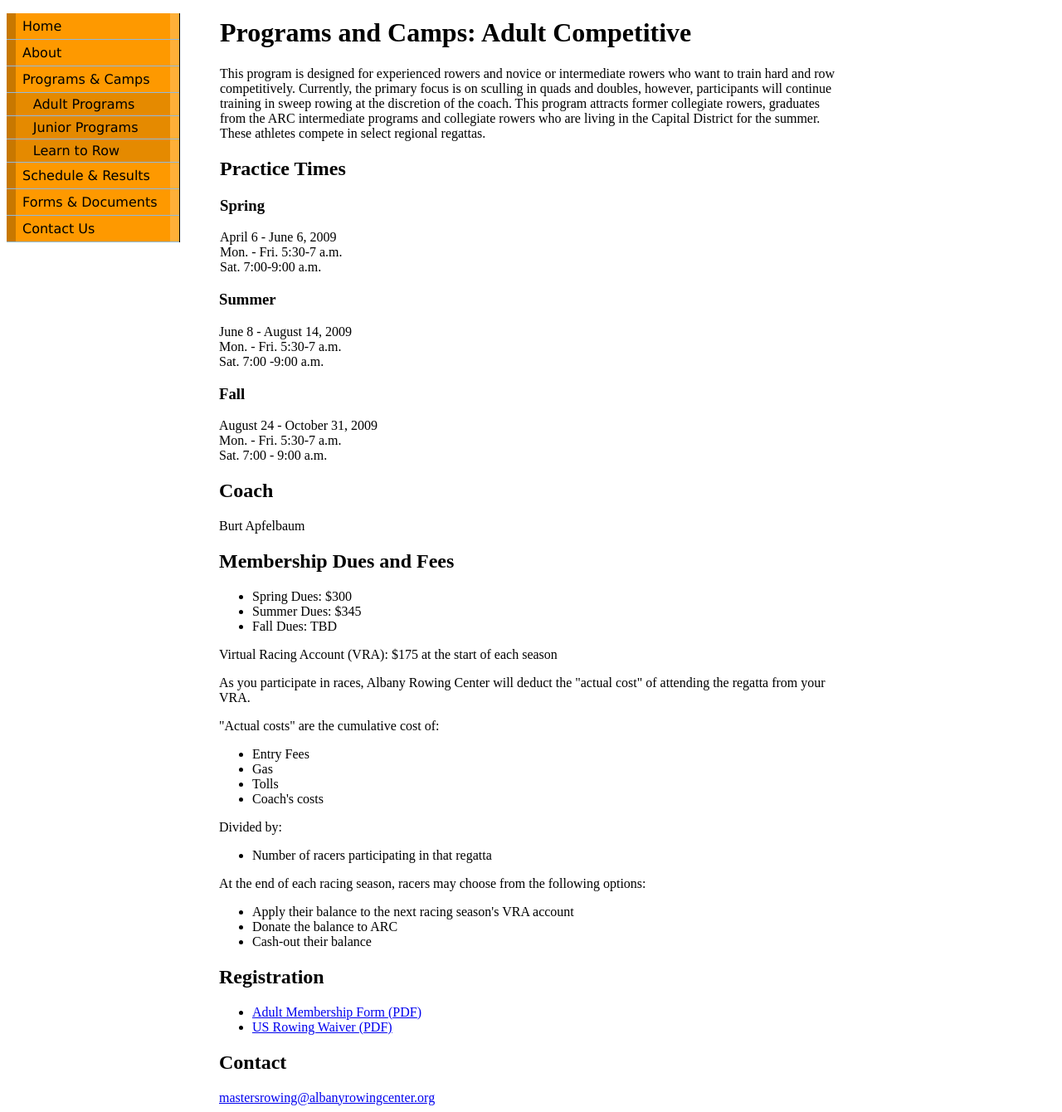
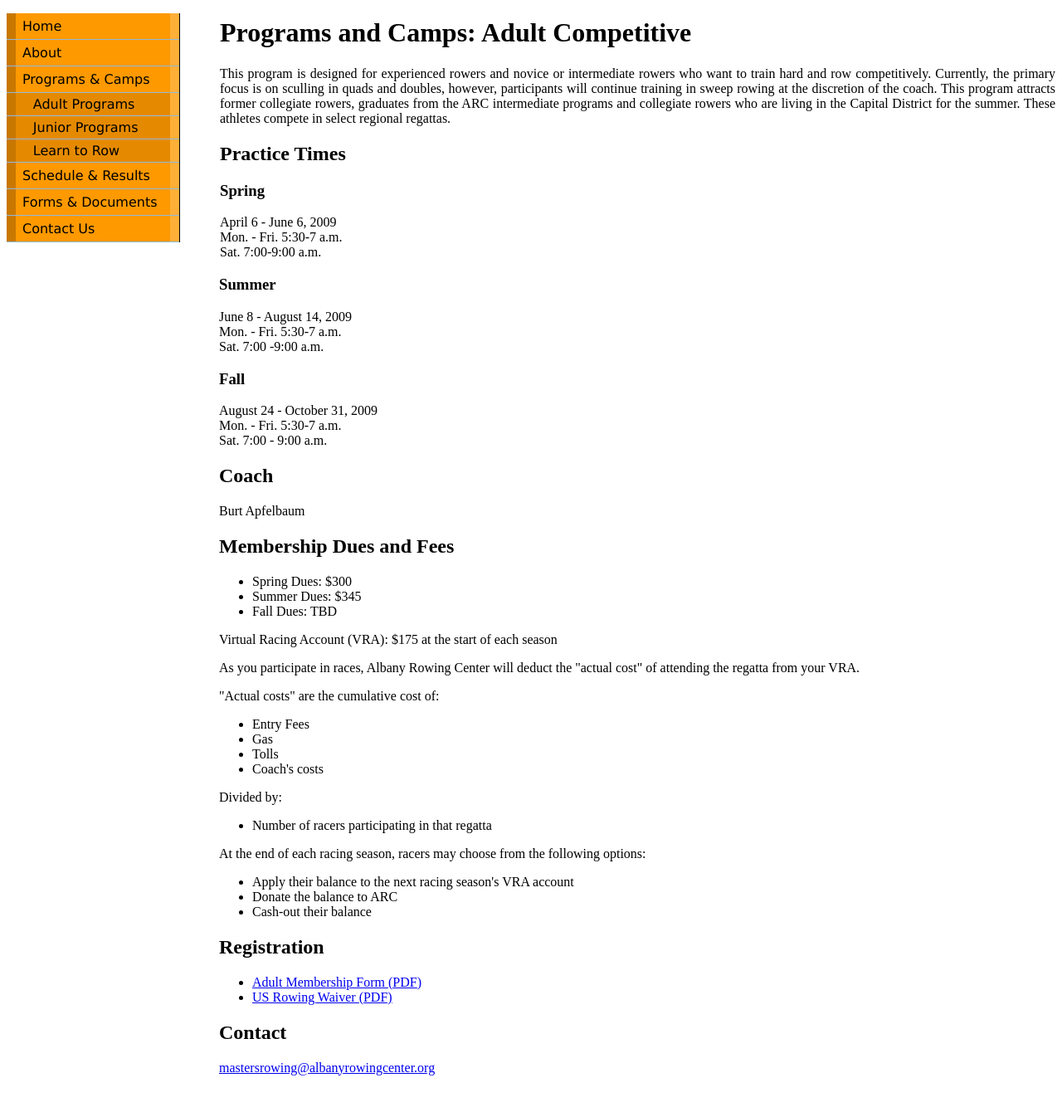
Before and after one commit to JustinAzoff/arc_website, a PHP site: page /adult_competitive.php in a window 1280 px wide. Shown: the part 150-1490 px from the top of the page at 83% size. After the commit the page ends 1446 px from the top, so only its background shows below. Run offline with PHP 8.4, Linux system fonts and the light colour scheme.

Commit message:
tweak css a bit
add a print style that hides the nav links and resets the margins

```diff
--- a/header.inc
+++ b/header.inc
@@ -4,6 +4,8 @@
 <title> Albany Rowing Center <?= $title ? "-" : ""?> <?= $title ?> </title>
 
 <link rel="stylesheet" type="text/css" href="style.css" />
+<link rel="stylesheet" type="text/css" media="print" href="print.css" />
+
 </head>
 <body>
 
--- /dev/null
+++ b/print.css
@@ -0,0 +1,9 @@
+#navcontainer
+{
+display: none;
+}
+
+#main
+{
+margin-left: 0em;
+}
--- a/style.css
+++ b/style.css
@@ -6,7 +6,12 @@
 #main
 {
 margin-left: 16em;
-margin-right: 16em;
+/*margin-right: 16em; */
+}
+
+p
+{
+text-align: justify;
 }
 
 
```
